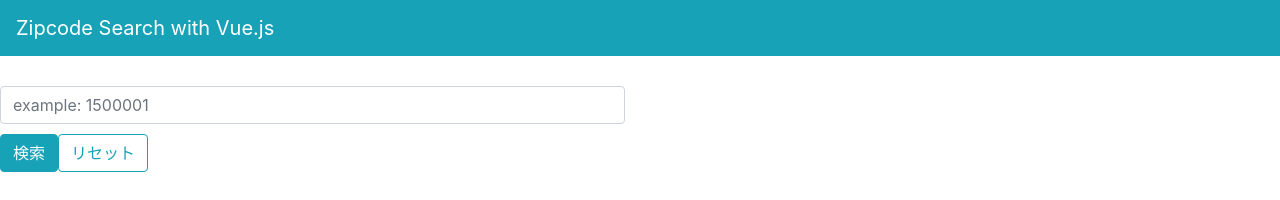
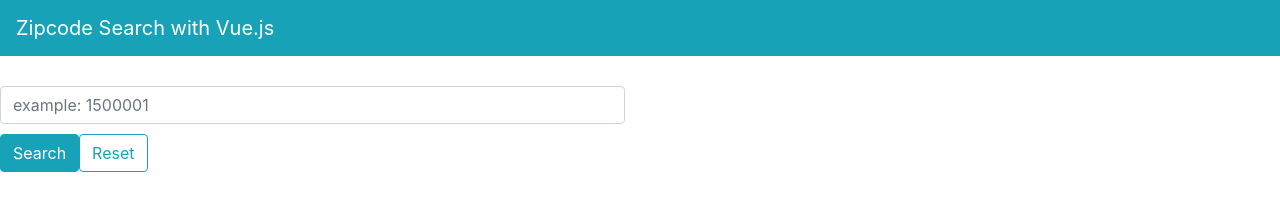
Before and after one commit to saken649/vuejs-zipcode-search, a Vue app: page / in a window 1280 px wide. Shown: the top 200 px of the page. Built offline with nearby package versions, Linux system fonts and the light colour scheme.

Commit message:
devブランチ作成用

```diff
--- a/src/components/Main.vue
+++ b/src/components/Main.vue
@@ -4,8 +4,8 @@
       <b-form class="margin-top-30">
         <b-form-input type="text" placeholder="example: 1500001" maxlength="7" v-model="zip"/>
         <div class="margin-top-10">
-          <b-button type="button" @click="search()" variant="info">検索</b-button>
-          <b-button type="button" @click="reset()" variant="outline-info">リセット</b-button>
+          <b-button type="button" @click="search()" variant="info">Search</b-button>
+          <b-button type="button" @click="reset()" variant="outline-info">Reset</b-button>
         </div>
       </b-form>
       <b-list-group id="search-result" class="margin-top-30">
```
